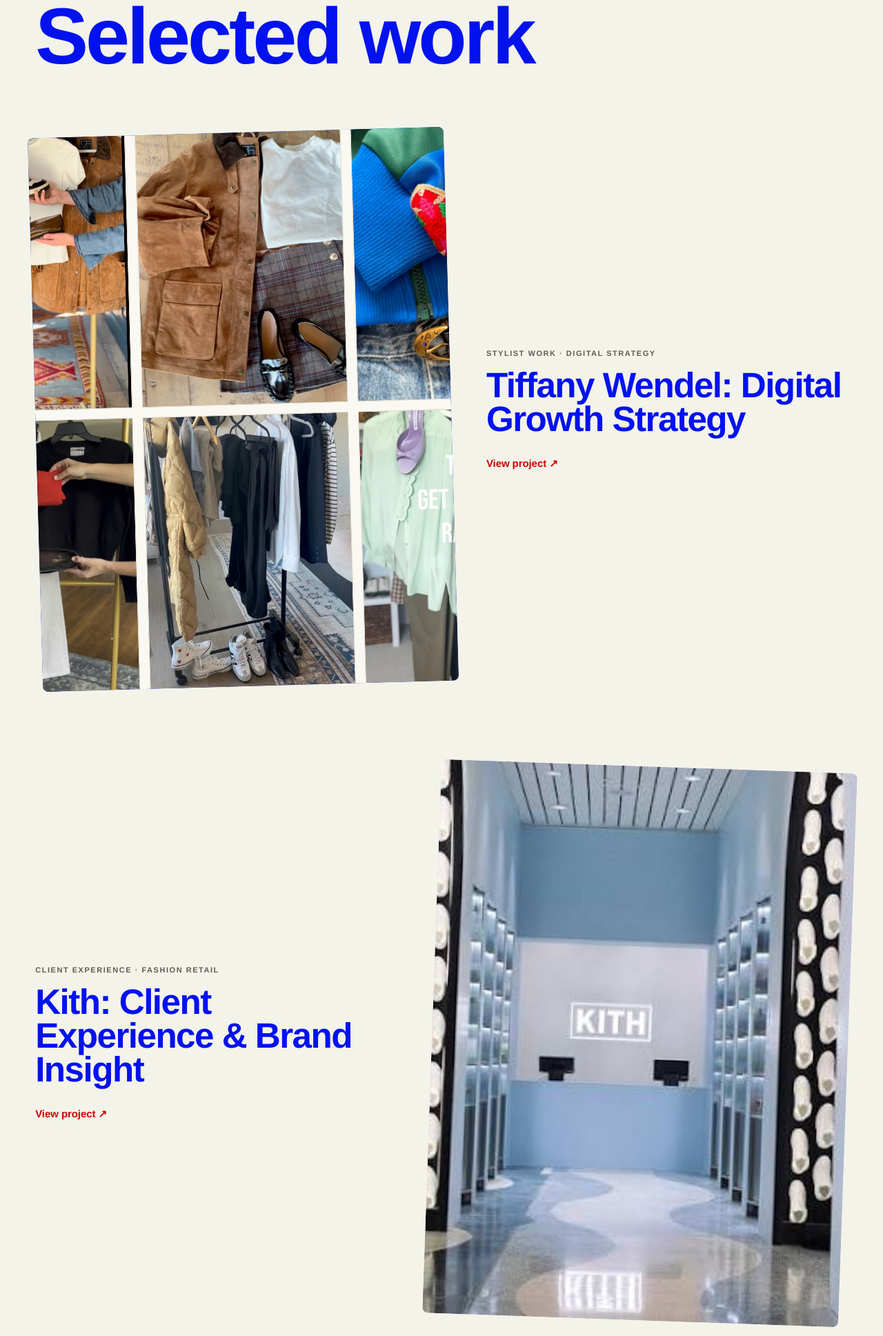
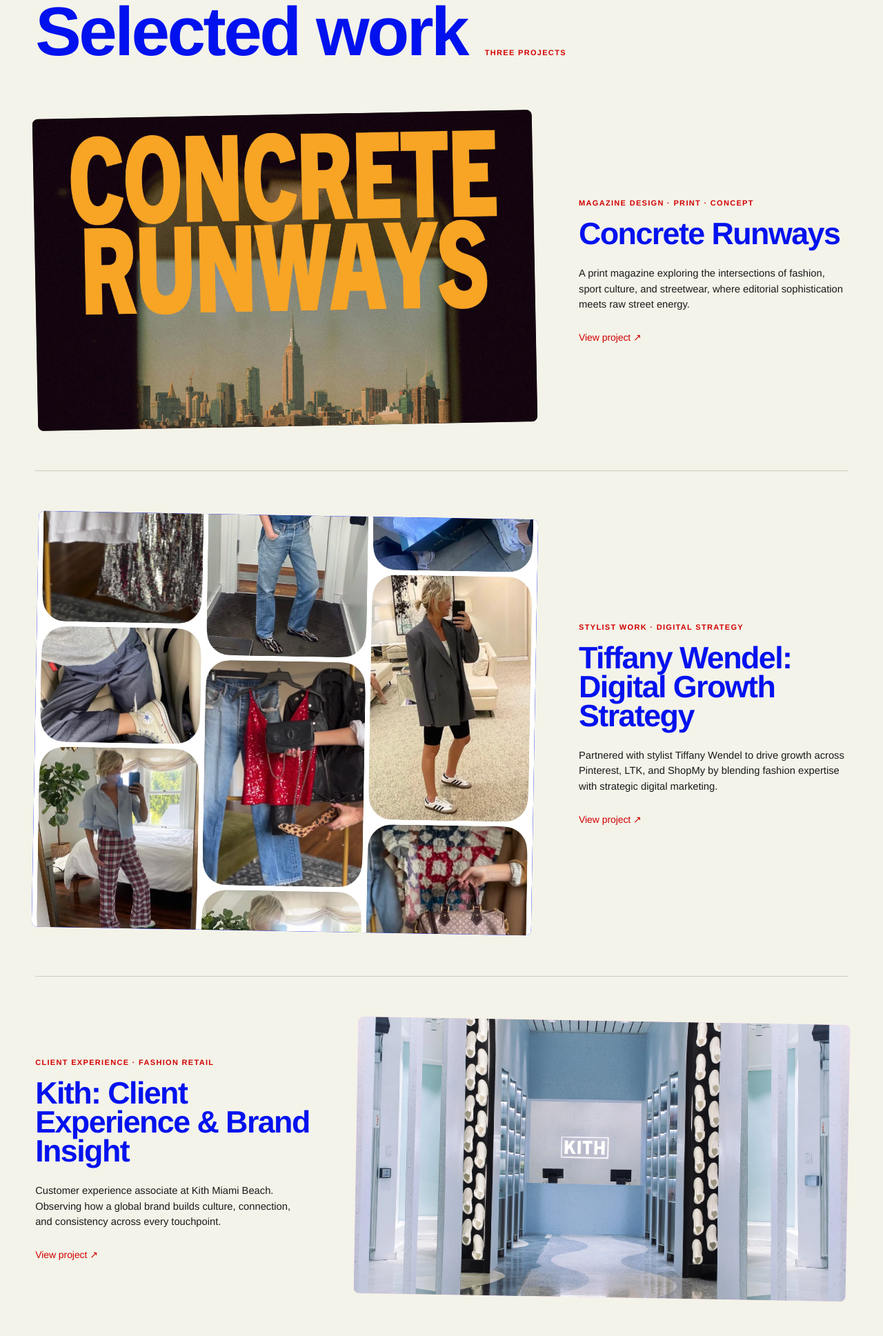
Before and after one commit to vanessarubel14-cmd/vanessa-rubel-portfolio, a plain HTML site: page work.html in a window 1280 px wide. Shown: the part 143-2080 px from the top of the page at 69% size. Drawn offline with Linux system fonts and the light colour scheme.

Commit message:
Refine selected work layout

```diff
--- a/work.html
+++ b/work.html
@@ -33,16 +33,55 @@
   a:focus-visible{outline:2px solid #D20001;outline-offset:4px;border-radius:4px;}
 </style>
 <style>
-  a.viewproj span{background-image:linear-gradient(#D20001,#D20001);background-size:0% 1.5px;background-repeat:no-repeat;background-position:0 100%;transition:background-size .3s ease;padding-bottom:2px;}
-  a.viewproj:hover span,a.viewproj:focus-visible span{background-size:100% 1.5px;}
-  .work-project-media img{display:block;width:100%;height:100%;object-fit:cover;border-radius:8px;}
+  .work-heading{margin-top:clamp(34px,5vw,72px);display:flex;align-items:baseline;gap:clamp(16px,2vw,26px);flex-wrap:wrap;}
+  .work-heading h1{margin:0;color:#0212EE;font-weight:700;font-size:clamp(52px,7.8vw,112px);line-height:.86;letter-spacing:-.035em;}
+  .work-count{color:#D20001;font-size:11px;font-weight:700;letter-spacing:.12em;text-transform:uppercase;white-space:nowrap;}
+  .work-projects{margin-top:clamp(54px,6vw,84px);}
+  .work-project-row{display:grid;grid-template-columns:minmax(0,1.3fr) minmax(260px,.7fr);gap:clamp(36px,5vw,72px);align-items:center;padding:clamp(48px,5vw,68px) 0;text-decoration:none;color:inherit;}
+  .work-project-row:first-child{padding-top:0;}
+  .work-project-row + .work-project-row{border-top:1px solid rgba(26,26,26,.18);}
+  .work-project-row--kith{grid-template-columns:minmax(260px,.72fr) minmax(0,1.28fr);}
+  .work-project-copy{max-width:430px;}
+  .work-project-category{color:#D20001;font-size:11px;font-weight:700;letter-spacing:.12em;line-height:1.45;text-transform:uppercase;}
+  .work-project-title{margin:14px 0 0;color:#0212EE;font-weight:700;font-size:clamp(34px,3.5vw,50px);line-height:.94;letter-spacing:-.035em;}
+  .work-project-description{margin:clamp(20px,2vw,28px) 0 0;max-width:390px;color:#1a1a1a;font-size:clamp(14px,1.15vw,16px);line-height:1.55;}
+  .work-project-cta{margin-top:clamp(22px,2.2vw,30px);color:#D20001;font-size:14px;font-weight:500;letter-spacing:-.005em;}
+  .work-project-cta span{background-image:linear-gradient(#D20001,#D20001);background-size:0% 1.5px;background-repeat:no-repeat;background-position:0 100%;transition:background-size 220ms ease;padding-bottom:5px;}
+  .work-project-row:hover .work-project-cta span,.work-project-row:focus-visible .work-project-cta span{background-size:100% 1.5px;}
+  .work-project-media{margin:0;min-width:0;transform:rotate(-1.1deg);}
+  .work-project-media-frame{position:relative;width:100%;overflow:hidden;border-radius:8px;background:#ddd;transition:transform 260ms ease;}
+  .work-project-row:hover .work-project-media-frame,.work-project-row:focus-visible .work-project-media-frame{transform:scale(1.008);}
+  .work-project-media img{display:block;width:100%;height:100%;object-fit:cover;}
+  .work-project-media--concrete .work-project-media-frame{aspect-ratio:16/10;background:#1c0712;}
+  .work-project-media--concrete img{object-position:center 5%;}
+  .work-project-media--tiffany{transform:rotate(1deg);}
+  .work-project-media--tiffany .work-project-media-frame{aspect-ratio:6/5;background:#0212EE;}
+  .work-project-media--tiffany img{object-position:center 40%;}
+  .work-project-media--kith{order:1;transform:rotate(1deg);}
+  .work-project-media--kith .work-project-media-frame{aspect-ratio:16/9;background:#FEC6E9;}
+  .work-project-media--kith img{object-position:center 48%;}
+  .work-project-row--kith .work-project-copy{order:0;}
+  @media (max-width:900px){
+    .work-project-row{grid-template-columns:minmax(0,1.08fr) minmax(240px,.92fr);gap:clamp(28px,4vw,42px);}
+    .work-project-row--kith{grid-template-columns:minmax(240px,.86fr) minmax(0,1.14fr);}
+    .work-project-title{font-size:clamp(30px,4.2vw,38px);}
+  }
   @media (max-width:640px){
-    a.work-project-row{grid-template-columns:1fr!important;gap:clamp(24px,6vw,32px)!important;}
-    a.work-project-row .work-project-media{order:0!important;}
-    a.work-project-row .work-project-copy{order:1!important;}
+    .work-heading{gap:12px 16px;}
+    .work-heading h1{font-size:clamp(46px,14vw,62px);line-height:.9;}
+    .work-projects{margin-top:44px;}
+    .work-project-row,.work-project-row--kith{grid-template-columns:1fr;gap:clamp(24px,6vw,30px);padding:44px 0;}
+    .work-project-row .work-project-media{order:0;transform:rotate(-.65deg);}
+    .work-project-row .work-project-copy{order:1;max-width:none;}
+    .work-project-media--concrete .work-project-media-frame{aspect-ratio:4/3;}
+    .work-project-media--tiffany .work-project-media-frame{aspect-ratio:1/1;}
+    .work-project-media--kith .work-project-media-frame{aspect-ratio:16/10;}
+    .work-project-title{font-size:clamp(32px,10vw,42px);}
+    .work-project-description{max-width:34em;font-size:15px;}
   }
   @media (prefers-reduced-motion:reduce){
-    .site-logo,.site-nav-link,a.viewproj span{transition:none;}
+    .site-logo,.site-nav-link,.work-project-cta span,.work-project-media-frame{transition:none;}
+    .work-project-row:hover .work-project-media-frame,.work-project-row:focus-visible .work-project-media-frame{transform:none;}
   }
 </style>
 </head>
@@ -63,47 +102,53 @@
 
   <main id="main-content" style="max-width:1180px;margin:0 auto;">
 
-    <header style="margin-top:clamp(34px,5vw,72px);display:flex;align-items:baseline;gap:18px;flex-wrap:wrap;">
-      <h1 style="margin:0;color:#0212EE;font-weight:700;font-size:clamp(48px,9vw,132px);line-height:.86;letter-spacing:-.035em;">Selected work</h1>
+    <header class="work-heading">
+      <h1>Selected work</h1>
+      <div class="work-count">Three projects</div>
     </header>
 
-    <section aria-label="Selected projects" style="margin-top:clamp(48px,7vw,104px);display:flex;flex-direction:column;gap:clamp(64px,9vw,150px);">
+    <section class="work-projects" aria-label="Selected projects">
 
-      <a href="project-tiffany-wendel.html" class="viewproj work-project-row" style="text-decoration:none;color:inherit;display:grid;grid-template-columns:1.15fr 1fr;gap:clamp(28px,4vw,72px);align-items:center;">
-        <figure class="work-project-media" style="margin:0;order:0;transform:rotate(-1.6deg);">
-          <picture style="display:block;width:100%;height:100%;">
-            <source type="image/avif" srcset="images/tiffany-wendel/raw/tiffany-wendel-hero-optimized.avif 2668w" sizes="(max-width:640px) calc(100vw - 40px), min(53vw,630px)">
-            <source type="image/webp" srcset="images/tiffany-wendel/raw/tiffany-wendel-hero-optimized.webp 2668w" sizes="(max-width:640px) calc(100vw - 40px), min(53vw,630px)">
-            <img src="images/tiffany-wendel/raw/tiffany-wendel-hero.png" srcset="images/tiffany-wendel/raw/tiffany-wendel-hero.png 2668w" sizes="(max-width:640px) calc(100vw - 40px), min(53vw,630px)" width="2668" height="1388" fetchpriority="high" decoding="async" alt="Fashion styling mood board with clothing racks, outfits, and accessories" style="aspect-ratio:3/4;object-position:top center;background:#0212EE;">
-          </picture>
+      <a href="project-concrete-runways.html" class="work-project-row">
+        <figure class="work-project-media work-project-media--concrete">
+          <div class="work-project-media-frame">
+            <img src="images/concrete-runways/raw/concrete-runways-cover.jpg" width="2516" height="3256" fetchpriority="high" decoding="async" alt="Concrete Runways magazine cover with a city skyline and bold yellow title">
+          </div>
         </figure>
-        <div class="work-project-copy" style="order:1;">
-          <div style="color:#5D5D56;font-size:11px;font-weight:600;letter-spacing:.14em;text-transform:uppercase;">Stylist work · Digital strategy</div>
-          <h2 style="margin:16px 0 0;color:#0212EE;font-weight:700;font-size:clamp(30px,4vw,56px);line-height:.96;letter-spacing:-.03em;">Tiffany Wendel: Digital Growth Strategy</h2>
-          <div class="viewproj" style="margin-top:clamp(20px,2.4vw,32px);color:#D20001;font-size:15px;font-weight:600;letter-spacing:-.005em;"><span>View project&nbsp;↗</span></div>
+        <div class="work-project-copy">
+          <div class="work-project-category">Magazine design · Print · Concept</div>
+          <h2 class="work-project-title">Concrete Runways</h2>
+          <p class="work-project-description">A print magazine exploring the intersections of fashion, sport culture, and streetwear, where editorial sophistication meets raw street energy.</p>
+          <div class="work-project-cta"><span>View project&nbsp;↗</span></div>
         </div>
       </a>
 
-      <a href="project-kith.html" class="viewproj work-project-row" style="text-decoration:none;color:inherit;display:grid;grid-template-columns:1fr 1.15fr;gap:clamp(28px,4vw,72px);align-items:center;">
-        <div class="work-project-copy" style="order:0;">
-          <div style="color:#5D5D56;font-size:11px;font-weight:600;letter-spacing:.14em;text-transform:uppercase;">Client experience · Fashion retail</div>
-          <h2 style="margin:16px 0 0;color:#0212EE;font-weight:700;font-size:clamp(30px,4vw,56px);line-height:.96;letter-spacing:-.03em;">Kith: Client Experience &amp; Brand Insight</h2>
-          <div class="viewproj" style="margin-top:clamp(20px,2.4vw,32px);color:#D20001;font-size:15px;font-weight:600;letter-spacing:-.005em;"><span>View project&nbsp;↗</span></div>
+      <a href="project-tiffany-wendel.html" class="work-project-row">
+        <figure class="work-project-media work-project-media--tiffany">
+          <div class="work-project-media-frame">
+            <img src="images/tiffany-wendel/raw/tiffany-styling-collage-optimized.webp" width="1206" height="2622" loading="lazy" decoding="async" alt="Fashion styling collage with outfits, clothing racks, shoes, and accessories">
+          </div>
+        </figure>
+        <div class="work-project-copy">
+          <div class="work-project-category">Stylist work · Digital strategy</div>
+          <h2 class="work-project-title">Tiffany Wendel: Digital Growth Strategy</h2>
+          <p class="work-project-description">Partnered with stylist Tiffany Wendel to drive growth across Pinterest, LTK, and ShopMy by blending fashion expertise with strategic digital marketing.</p>
+          <div class="work-project-cta"><span>View project&nbsp;↗</span></div>
         </div>
-        <figure class="work-project-media" style="margin:0;order:1;transform:rotate(2deg);">
-          <img src="images/kith/raw/kith-hero.jpeg" srcset="images/kith/raw/kith-hero.jpeg 547w" sizes="(max-width:640px) calc(100vw - 40px), min(53vw,630px)" width="547" height="365" loading="lazy" decoding="async" alt="Kith Miami Beach interior with a pale blue arched hallway" style="aspect-ratio:3/4;object-position:center;background:#FEC6E9;">
-        </figure>
       </a>
 
-      <a href="project-concrete-runways.html" class="viewproj work-project-row" style="text-decoration:none;color:inherit;display:grid;grid-template-columns:1.15fr 1fr;gap:clamp(28px,4vw,72px);align-items:center;">
-        <figure class="work-project-media" style="margin:0;order:0;transform:rotate(-2deg);">
-          <img src="images/concrete-runways/raw/concrete-runways-cover.jpg" srcset="images/concrete-runways/raw/concrete-runways-cover.jpg 2516w" sizes="(max-width:640px) calc(100vw - 40px), min(53vw,630px)" width="2516" height="3256" loading="lazy" decoding="async" alt="Concrete Runways magazine cover with a city skyline and bold yellow title" style="aspect-ratio:16/10;object-position:top center;background:#D20001;">
+      <a href="project-kith.html" class="work-project-row work-project-row--kith">
+        <div class="work-project-copy">
+          <div class="work-project-category">Client experience · Fashion retail</div>
+          <h2 class="work-project-title">Kith: Client Experience &amp; Brand Insight</h2>
+          <p class="work-project-description">Customer experience associate at Kith Miami Beach. Observing how a global brand builds culture, connection, and consistency across every touchpoint.</p>
+          <div class="work-project-cta"><span>View project&nbsp;↗</span></div>
+        </div>
+        <figure class="work-project-media work-project-media--kith">
+          <div class="work-project-media-frame">
+            <img src="images/kith/HERO.webp" width="2048" height="1365" loading="lazy" decoding="async" alt="Kith Miami Beach interior with the KITH logo, central counter, and surrounding architecture">
+          </div>
         </figure>
-        <div class="work-project-copy" style="order:1;">
-          <div style="color:#5D5D56;font-size:11px;font-weight:600;letter-spacing:.14em;text-transform:uppercase;">Magazine design · Print · Concept</div>
-          <h2 style="margin:16px 0 0;color:#0212EE;font-weight:700;font-size:clamp(30px,4vw,56px);line-height:.96;letter-spacing:-.03em;">Concrete Runways</h2>
-          <div class="viewproj" style="margin-top:clamp(20px,2.4vw,32px);color:#D20001;font-size:15px;font-weight:600;letter-spacing:-.005em;"><span>View project&nbsp;↗</span></div>
-        </div>
       </a>
 
     </section>
```
